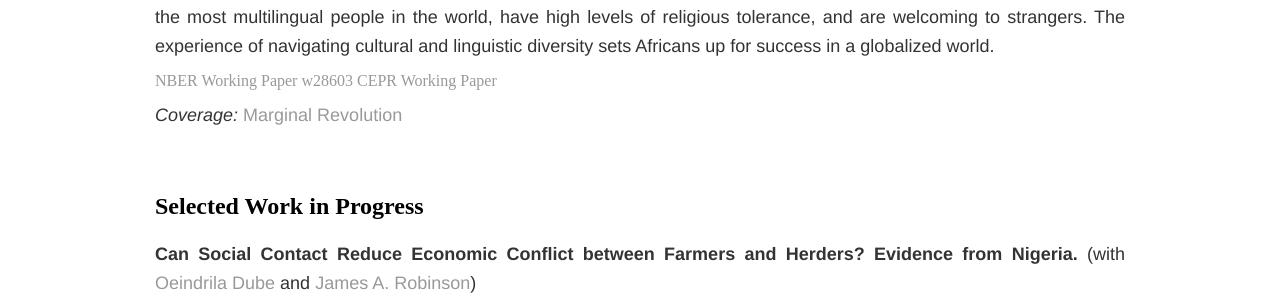
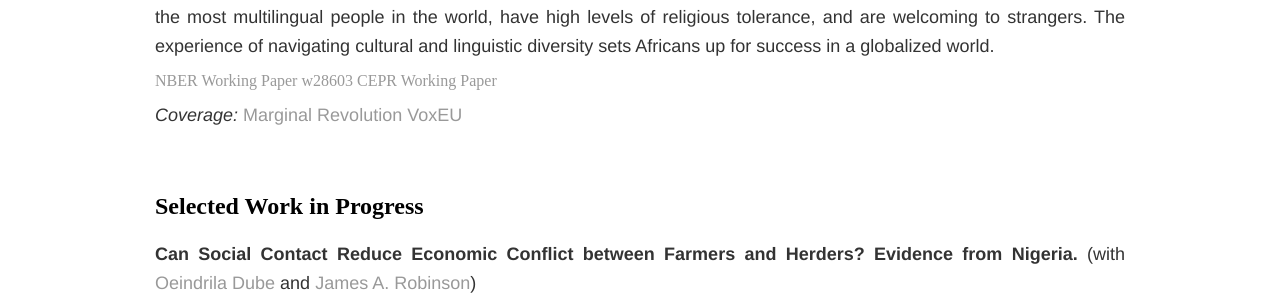
Before and after one commit to soeren-henn/soeren-henn.github.io, a Jekyll site: the page built from research/index.html, in a window 1280 px wide and 900 px high, scrolled down 3728 px. Shown: the part 155-453 px from the top of the window. Built offline with Jekyll 4.4.1, drawn with Linux system fonts in a browser that asks for light colours.

Commit message:
Update index.html

```diff
--- a/research/index.html
+++ b/research/index.html
@@ -66,7 +66,7 @@ title: Research
 	<div class="paper">
 	<p><b>Africa’s Latent Assets: or, how to be optimistic about African development.</b> (with <a href="https://voices.uchicago.edu/jamesrobinson/" target="_blank">James A. Robinson</a>)</p>
 	<p><i>Abstract: </i>Despite the past centuries' economic setbacks and challenges, are there reasons for optimism about Africa's economic prospects?  We provide a conceptual framework and empirical evidence that show how the nature of African society has led to three sets of unrecognized "latent assets."  First, success in African society is talent driven and Africa has experienced high levels of perceived and actual social mobility.  A society where talented individuals rise to the top and optimism prevails is an excellent basis for entrepreneurship and innovation.  Second, Africans, like westerners who built the world's most successful effective states, are highly skeptical of authority and attuned to the abuse of power.  We argue that these attitudes can be a critical basis for building better institutions.  Third, Africa is "cosmopolitan."  Africans are the most multilingual people in the world, have high levels of religious tolerance, and are welcoming to strangers.  The experience of navigating cultural and linguistic diversity sets Africans up for success in a globalized world.</p> <a href="https://www.nber.org/papers/w28603" target="_blank">NBER Working Paper w28603</a> <a href="https://cepr.org/active/publications/discussion_papers/dp.php?dpno=15963" target="_blank">CEPR Working Paper</a>
-		<p> <i>Coverage:</i> <a href="https://marginalrevolution.com/marginalrevolution/2021/04/arguments-for-africa.html" target="_blank">Marginal Revolution</a> </p>
+		<p> <i>Coverage:</i> <a href="https://marginalrevolution.com/marginalrevolution/2021/04/arguments-for-africa.html" target="_blank">Marginal Revolution</a> <a href="https://voxeu.org/article/africa-s-latent-assets" target="_blank">VoxEU</a> </p>
 	</div>
 
 
```
